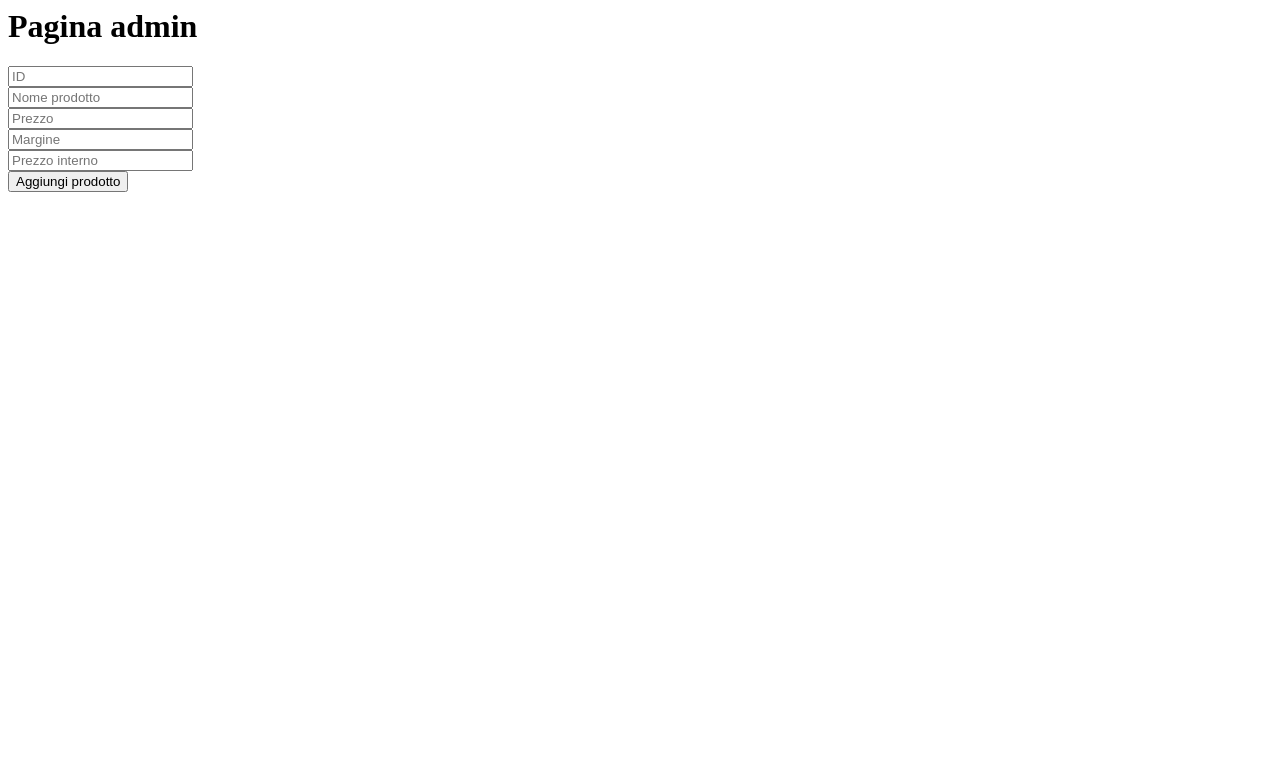
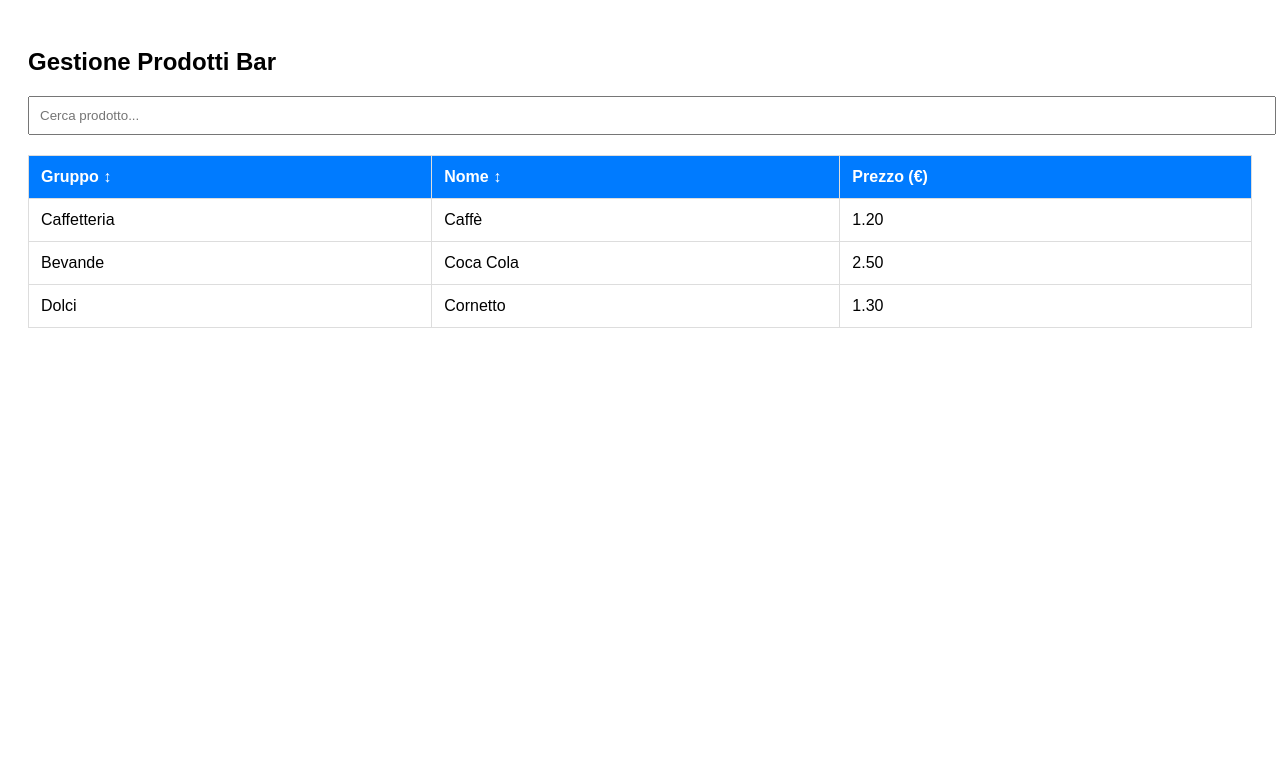
Before and after one commit to profnicotra/ordini-bar-scuola-borsa, a Flask app: page /admin/ in a window 1280 px wide. Shown: the top 783 px of the page. Run offline with Flask 3, Linux system fonts and the light colour scheme.

Commit message:
Tabella admin rifatta da capo

```diff
--- a/ordiniBarScuolaBorsa/templates/admin.html
+++ b/ordiniBarScuolaBorsa/templates/admin.html
@@ -1,19 +1,47 @@
-<html>
-    <head>
-        <title>Admin</title>
-    </head>
-    <body>
-        <h1>Pagina admin</h1>
-
-
-        <form action="{{ url_for('admin.add_product') }}" method="POST">
-            <input type="number" method="POST" name="id" placeholder="ID"><br>
-            <input type="text" method="POST" name="nome_prodotto" placeholder="Nome prodotto"><br>
-            <input type="number" method="POST" name="prezzo" placeholder="Prezzo"><br>
-            <input type="number" method="POST" name="margine" placeholder="Margine"><br>
-            <input type="number" method="POST" name="prezzo_interno" placeholder="Prezzo interno"><br>
-            <button type="submit">Aggiungi prodotto</button>
-        </form>
-
-    </body>
+<!DOCTYPE html>
+<html lang="it">
+<head>
+    <meta charset="UTF-8">
+    <title>Admin Bar</title>
+    <style>
+        body { font-family: sans-serif; padding: 20px; }
+        input { width: 100%; padding: 10px; margin-bottom: 20px; }
+        table { width: 100%; border-collapse: collapse; }
+        th, td { border: 1px solid #ddd; padding: 12px; text-align: left; }
+        th { background: #007bff; color: white; cursor: pointer; }
+        tr:hover { background: #f1f1f1; }
+    </style>
+</head>
+<body>
+    <h2>Gestione Prodotti Bar</h2>
+    <input type="text" id="cerca" onkeyup="filtra()" placeholder="Cerca prodotto...">
+    <table id="tabella">
+        <thead>
+            <tr>
+                <th onclick="ordina(0)">Gruppo ↕</th>
+                <th onclick="ordina(1)">Nome ↕</th>
+                <th>Prezzo (€)</th>
+            </tr>
+        </thead>
+        <tbody id="corpo">
+            <tr><td>Caffetteria</td><td>Caffè</td><td>1.20</td></tr>
+            <tr><td>Bevande</td><td>Coca Cola</td><td>2.50</td></tr>
+            <tr><td>Dolci</td><td>Cornetto</td><td>1.30</td></tr>
+        </tbody>
+    </table>
+    <script>
+        function filtra() {
+            let f = document.getElementById("cerca").value.toUpperCase();
+            let tr = document.getElementById("corpo").rows;
+            for (let i=0; i<tr.length; i++) {
+                tr[i].style.display = tr[i].innerText.toUpperCase().includes(f) ? "" : "none";
+            }
+        }
+        function ordina(n) {
+            let t = document.getElementById("corpo");
+            let r = Array.from(t.rows).sort((a,b) => a.cells[n].innerText.localeCompare(b.cells[n].innerText));
+            r.forEach(row => t.appendChild(row));
+        }
+    </script>
+</body>
 </html>
```
